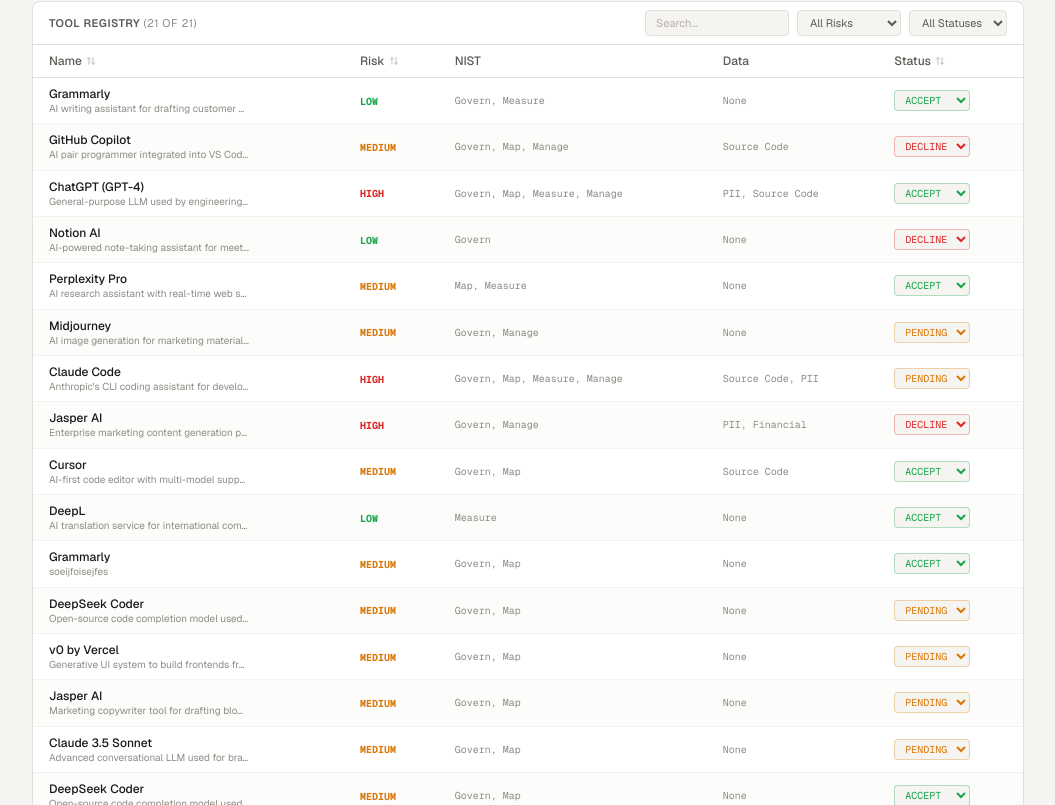
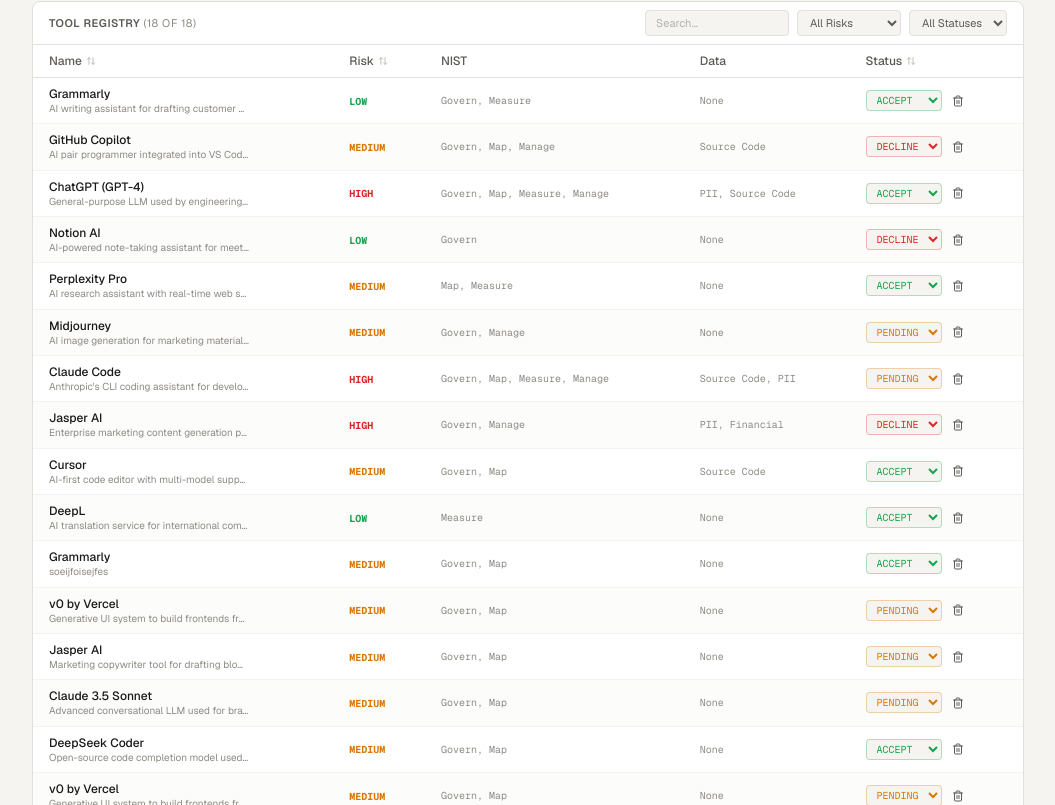
Before and after one commit to tanchinqian/pelta.ai, a Next.js app: page /admin/tools/new in a window 1280 px wide. Shown: the part 295-1100 px from the top of the page, without its empty margins (112-1167 px from the left). Built offline with nearby package versions, Linux system fonts and the light colour scheme.

Commit message:
Add trash button

```diff
--- a/app/admin/tools/new/page.tsx
+++ b/app/admin/tools/new/page.tsx
@@ -1,7 +1,7 @@
 'use client';
 
 import { useState, useEffect } from 'react';
-import { Lightbulb, Search, ArrowUpDown, ArrowUp, ArrowDown, X } from 'lucide-react';
+import { Lightbulb, Search, ArrowUpDown, ArrowUp, ArrowDown, X, Trash2 } from 'lucide-react';
 import RadarIcon from '@/components/RadarIcon';
 
 interface ToolRecord {
@@ -69,6 +69,27 @@
       });
       if (!res.ok) {
         throw new Error('Failed to update status');
+      }
+      fetchTools();
+    } catch (err) {
+      console.error(err);
+      fetchTools();
+    }
+  };
+
+  const handleDeleteTool = async (id: string) => {
+    if (!confirm('Are you sure you want to delete this tool?')) return;
+
+    setTools((prev) => prev.filter((t) => t.id !== id));
+    if (result && result.id === id) {
+      setResult(null);
+    }
+    try {
+      const res = await fetch(`/api/tools?id=${id}`, {
+        method: 'DELETE',
+      });
+      if (!res.ok) {
+        throw new Error('Failed to delete tool');
       }
       fetchTools();
     } catch (err) {
@@ -380,6 +401,7 @@
                     <td className="py-2 px-4 text-[10px] font-mono text-text-tertiary hidden sm:table-cell">{t.nistFunctions.join(', ') || '—'}</td>
                     <td className="py-2 px-4 text-[10px] font-mono text-text-tertiary hidden md:table-cell">{t.dataCategories.join(', ') || '—'}</td>
                     <td className="py-2 px-4">
+                      <div className="flex items-center gap-1.5 justify-end sm:justify-start">
                         <select
                           value={t.status}
                           onClick={(e) => e.stopPropagation()}
@@ -396,6 +418,18 @@
                           <option value="pending" className="text-risk-medium bg-background">Pending</option>
                           <option value="blocked" className="text-risk-high bg-background">Decline</option>
                         </select>
+                        <button
+                          type="button"
+                          onClick={(e) => {
+                            e.stopPropagation();
+                            handleDeleteTool(t.id);
+                          }}
+                          className="text-text-secondary hover:text-risk-high p-1 rounded hover:bg-surface-hover transition-colors cursor-pointer flex items-center justify-center"
+                          title="Delete tool"
+                        >
+                          <Trash2 size={12} />
+                        </button>
+                      </div>
                     </td>
                   </tr>
                 );
--- a/app/api/tools/route.ts
+++ b/app/api/tools/route.ts
@@ -1,5 +1,5 @@
 import { NextRequest, NextResponse } from 'next/server';
-import { readStore, updateItem } from '@/lib/fileStore';
+import { readStore, updateItem, deleteItem } from '@/lib/fileStore';
 
 interface ToolRecord {
   id: string;
@@ -38,3 +38,17 @@
     return NextResponse.json({ error: err.message ?? 'Failed to update' }, { status: 500 });
   }
 }
+
+export async function DELETE(req: NextRequest) {
+  try {
+    const { searchParams } = new URL(req.url);
+    const id = searchParams.get('id');
+    if (!id) {
+      return NextResponse.json({ error: 'id parameter is required' }, { status: 400 });
+    }
+    const items = deleteItem<ToolRecord>('tools', id);
+    return NextResponse.json({ success: true, count: items.length });
+  } catch (err: any) {
+    return NextResponse.json({ error: err.message ?? 'Failed to delete' }, { status: 500 });
+  }
+}
--- a/data/tools.json
+++ b/data/tools.json
@@ -193,23 +193,6 @@
     "createdAt": "2026-07-17T05:32:37.181Z"
   },
   {
-    "id": "49f07703-23a5-4211-bbd8-306a1a9bc360",
-    "name": "DeepSeek Coder",
-    "description": "Open-source code completion model used in local IDEs for software development",
-    "status": "pending",
-    "riskTier": "Medium",
-    "nistFunctions": [
-      "Govern",
-      "Map"
-    ],
-    "dataCategories": [
-      "None"
-    ],
-    "justification": "Mock classification: \"DeepSeek Coder\" was assessed based on its description. As a general productivity tool, it presents moderate governance concerns around data handling and access control.",
-    "recommendedPolicy": "Allow for non-sensitive tasks. Review quarterly for policy changes.",
-    "createdAt": "2026-07-17T06:18:18.148Z"
-  },
-  {
     "id": "84b24555-a9dc-4f96-90f8-ecb4c0d037e2",
     "name": "v0 by Vercel",
     "description": "Generative UI system to build frontends from natural language prompts",
@@ -278,40 +261,6 @@
     "createdAt": "2026-07-17T06:20:14.912Z"
   },
   {
-    "id": "032863f4-8b41-42cd-9234-6af933ef058e",
-    "name": "DeepSeek Coder",
-    "description": "Open-source code completion model used in local IDEs for software development",
-    "status": "pending",
-    "riskTier": "Medium",
-    "nistFunctions": [
-      "Govern",
-      "Map"
-    ],
-    "dataCategories": [
-      "None"
-    ],
-    "justification": "Mock classification: \"DeepSeek Coder\" was assessed based on its description. As a general productivity tool, it presents moderate governance concerns around data handling and access control.",
-    "recommendedPolicy": "Allow for non-sensitive tasks. Review quarterly for policy changes.",
-    "createdAt": "2026-07-17T06:20:37.776Z"
-  },
-  {
-    "id": "1daa9bd2-f3e5-4053-bece-22b6e55c5b4e",
-    "name": "DeepSeek Coder",
-    "description": "Open-source code completion model used in local IDEs for software development",
-    "status": "pending",
-    "riskTier": "Medium",
-    "nistFunctions": [
-      "Govern",
-      "Map"
-    ],
-    "dataCategories": [
-      "None"
-    ],
-    "justification": "Mock classification: \"DeepSeek Coder\" was assessed based on its description. As a general productivity tool, it presents moderate governance concerns around data handling and access control.",
-    "recommendedPolicy": "Allow for non-sensitive tasks. Review quarterly for policy changes.",
-    "createdAt": "2026-07-17T06:21:12.859Z"
-  },
-  {
     "id": "c4bd3bd3-dd87-4ea8-bdc8-9280ce3f61b7",
     "name": "v0 by Vercel",
     "description": "Generative UI system to build frontends from natural language prompts",
--- a/lib/fileStore.ts
+++ b/lib/fileStore.ts
@@ -43,3 +43,13 @@
   writeStore(filename, items);
   return items;
 }
+
+export function deleteItem<T extends { id: string }>(
+  filename: string,
+  id: string,
+): T[] {
+  const items = readStore<T>(filename);
+  const filtered = items.filter((i) => i.id !== id);
+  writeStore(filename, filtered);
+  return filtered;
+}
```
Lines whose indentation alone changed are shown as unchanged.
